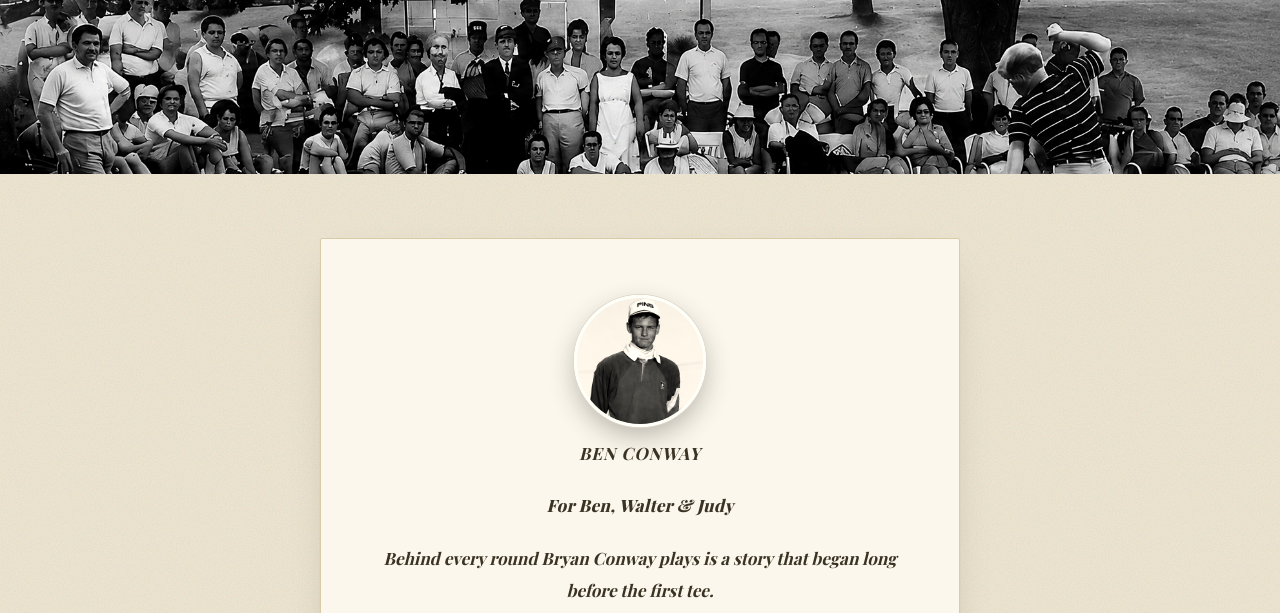
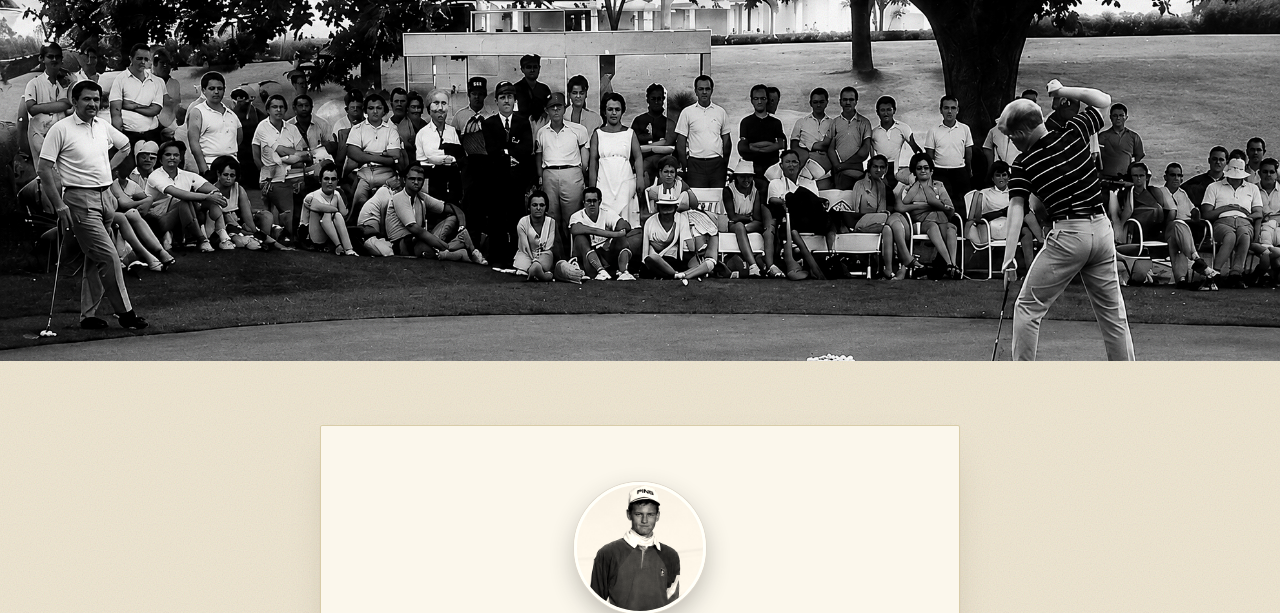
Before and after one commit to conwaygolf/Bryan-Conway-Golf-, a Flask app: page /roots in a window 1280 px wide. Shown: the part 73-686 px from the top of the page. Run offline with Flask 3, Linux system fonts and the light colour scheme.

Commit message:
Fix Roots header collapsing when text was hidden
Header height was implicitly held up by the now-hidden text content,
so it collapsed from 361px to 174px and cropped the banner photo
(cut off the green/hole in the foreground). Set an explicit height
so the full photo displays regardless of the text being visible.

Co-Authored-By: Claude Sonnet 5 <noreply@anthropic.com>

```diff
--- a/templates/roots.html
+++ b/templates/roots.html
@@ -59,7 +59,7 @@
 
   /* HEADER — just the banner photo, text hidden but kept for a11y/SEO */
   .archive-header{
-    position:relative;color:var(--ink);padding:110px 0 64px;text-align:center;overflow:hidden;
+    position:relative;color:var(--ink);height:361px;text-align:center;overflow:hidden;
   }
   .sr-only{position:absolute;width:1px;height:1px;overflow:hidden;clip:rect(0,0,0,0);white-space:nowrap;}
   .archive-header img.hdr-photo{
```
